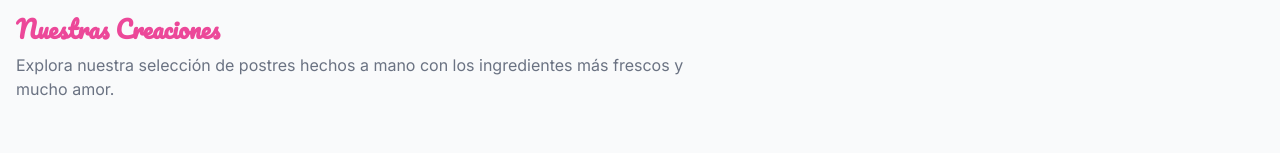
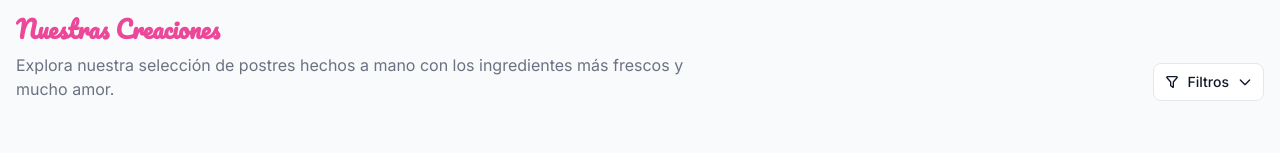
Before and after one commit to Dreizack97/CookieAndCake, a website: page src/products.html in a window 1280 px wide. Shown: the part 159-312 px from the top of the page. Drawn offline with nearby package versions, Linux system fonts and the light colour scheme; files that its build step writes are made by us from their sources.

Commit message:
feat(productos): Botón de Filtro
Agrega botón para aplicar filtro de contenido en la sección de productos.

```diff
--- a/src/products.html
+++ b/src/products.html
@@ -268,6 +268,22 @@
               <h2 class="text-cookie-400 font-logo mt-3 text-xl font-semibold sm:text-2xl">Nuestras Creaciones</h2>
               <p class="mx-auto mt-2 max-w-2xl text-gray-500">Explora nuestra selección de postres hechos a mano con los ingredientes más frescos y mucho amor.</p>
             </div>
+            <!-- Botones de Filtro y Ordenar -->
+            <div class="flex items-center space-x-4">
+              <!-- Filtro -->
+              <button
+                type="button"
+                class="hover:text-cookie-700 flex w-full items-center justify-center rounded-lg border border-gray-200 bg-white px-3 py-2 text-sm font-medium text-gray-900 hover:bg-gray-100 focus:z-10 focus:ring-4 focus:ring-gray-100 focus:outline-none sm:w-auto"
+                data-dropdown-toggle="filter-dropdown">
+                <svg class="-ms-0.5 me-2 h-4 w-4" fill="none" viewBox="0 0 24 24" xmlns="http://www.w3.org/2000/svg">
+                  <path d="M18.796 4H5.204a1 1 0 0 0-.753 1.659l5.302 6.058a1 1 0 0 1 .247.659v4.874a.5.5 0 0 0 .2.4l3 2.25a.5.5 0 0 0 .8-.4v-7.124a1 1 0 0 1 .247-.659l5.302-6.059c.566-.646.106-1.658-.753-1.658Z" stroke="currentColor" stroke-linecap="round" stroke-width="2" />
+                </svg>
+                Filtros
+                <svg class="ms-2 -me-0.5 h-4 w-4" fill="none" viewBox="0 0 24 24" xmlns="http://www.w3.org/2000/svg">
+                  <path d="m19 9-7 7-7-7" stroke="currentColor" stroke-linecap="round" stroke-linejoin="round" stroke-width="2" />
+                </svg>
+              </button>
+            </div>
           </div>
         </div>
       </section>
```
